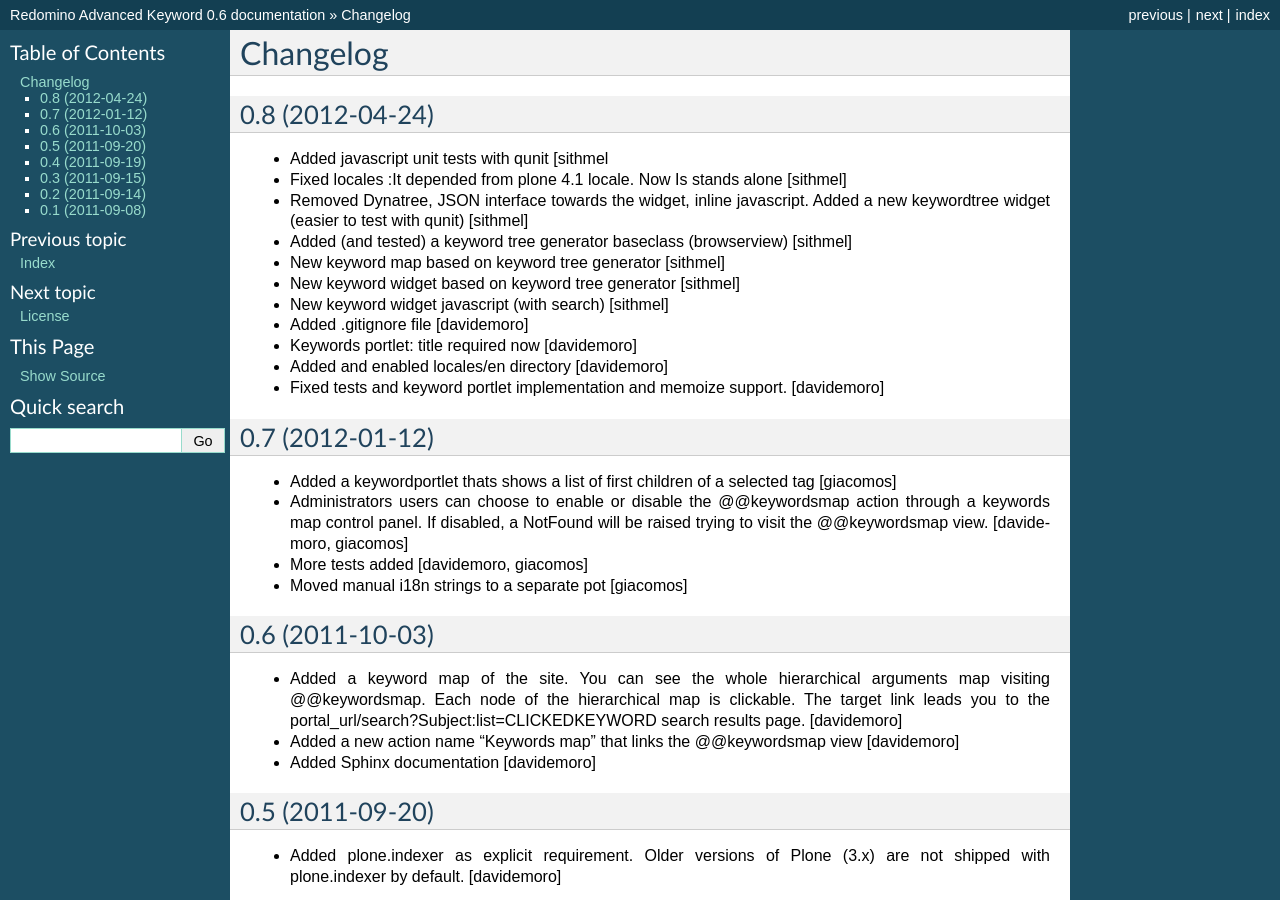
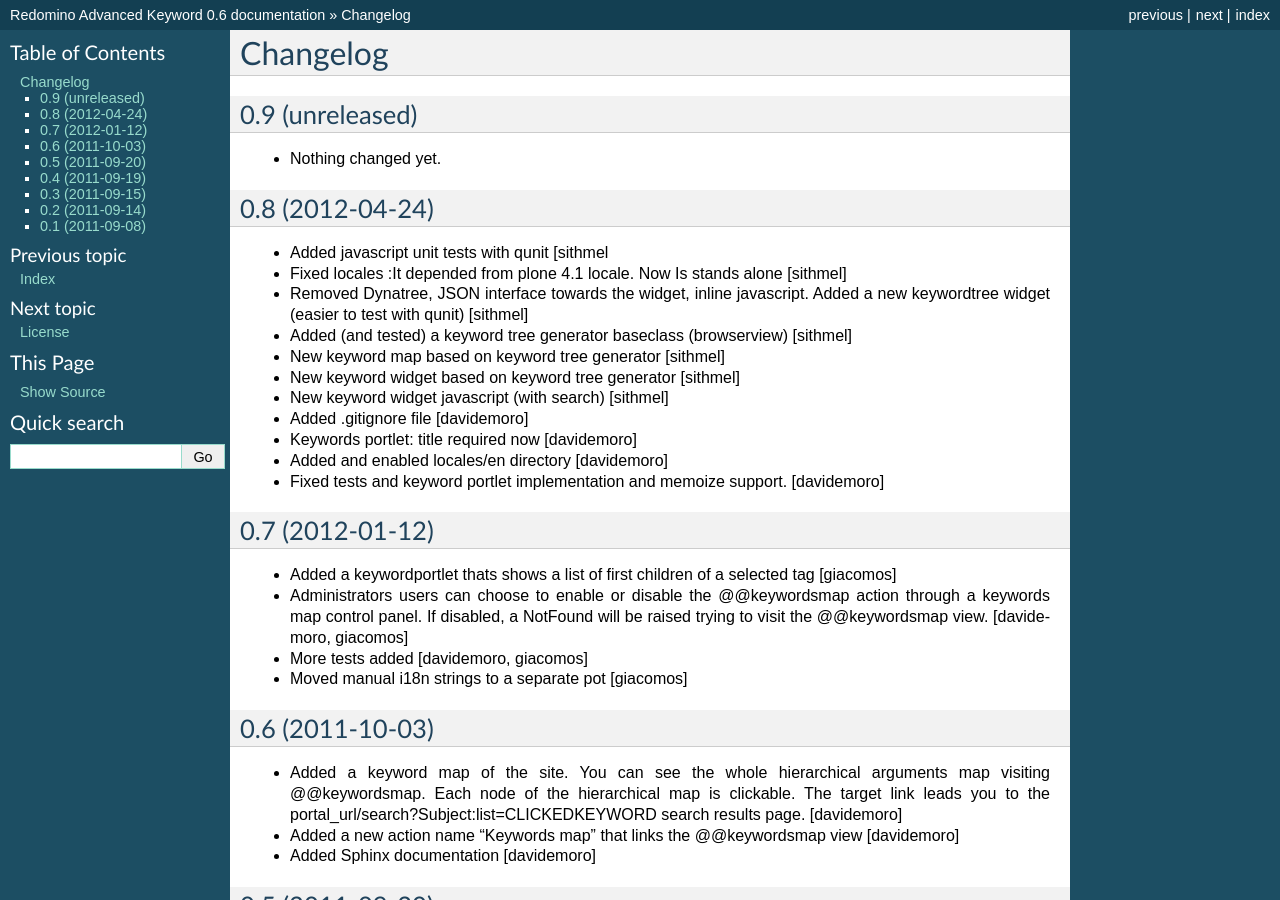
Before and after one commit to redomino/redomino.advancedkeyword, a Sphinx documentation site: the page built from docs/HISTORY.txt, in a window 1280 px wide and 900 px high. Built offline with Sphinx 7.4.7, drawn with Linux system fonts in a browser that asks for light colours.

Commit message:
Back to development: 0.9

```diff
--- a/docs/HISTORY.txt
+++ b/docs/HISTORY.txt
@@ -1,5 +1,11 @@
 Changelog
 =========
+
+0.9 (unreleased)
+----------------
+
+- Nothing changed yet.
+
 
 0.8 (2012-04-24)
 ----------------
--- a/setup.py
+++ b/setup.py
@@ -1,7 +1,7 @@
 from setuptools import setup, find_packages
 import os
 
-version = '0.8'
+version = '0.9.dev0'
 
 tests_require = []
 
```
